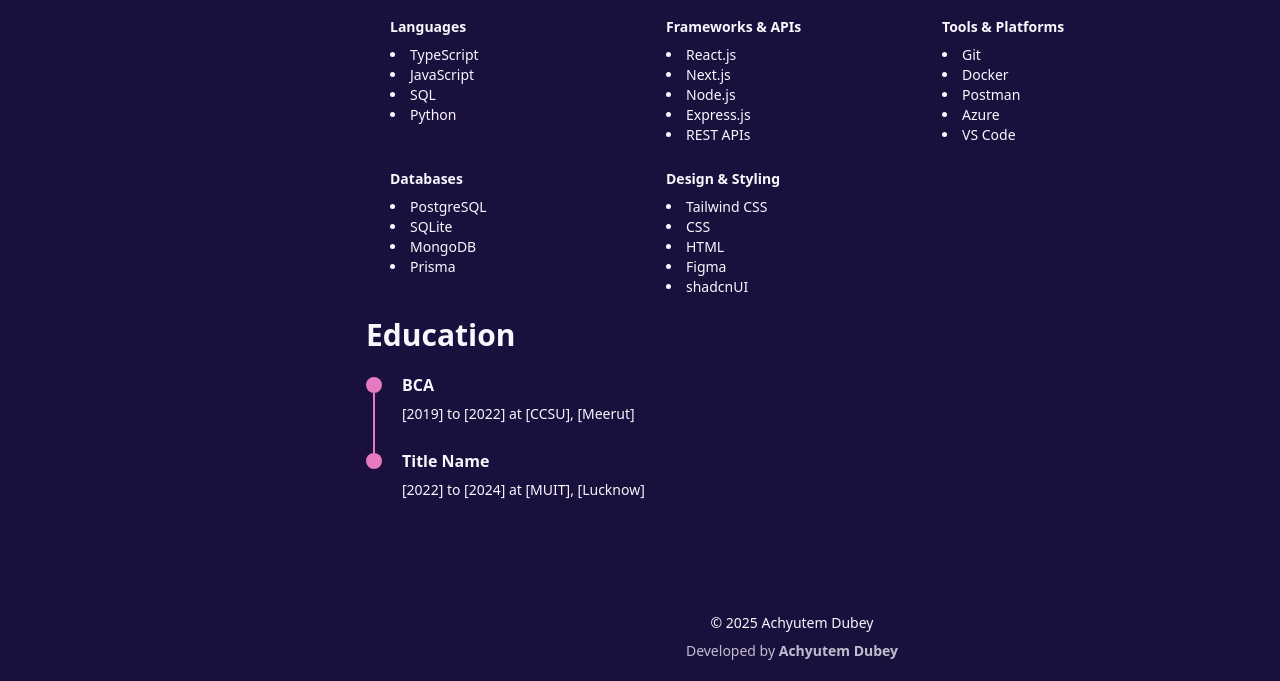
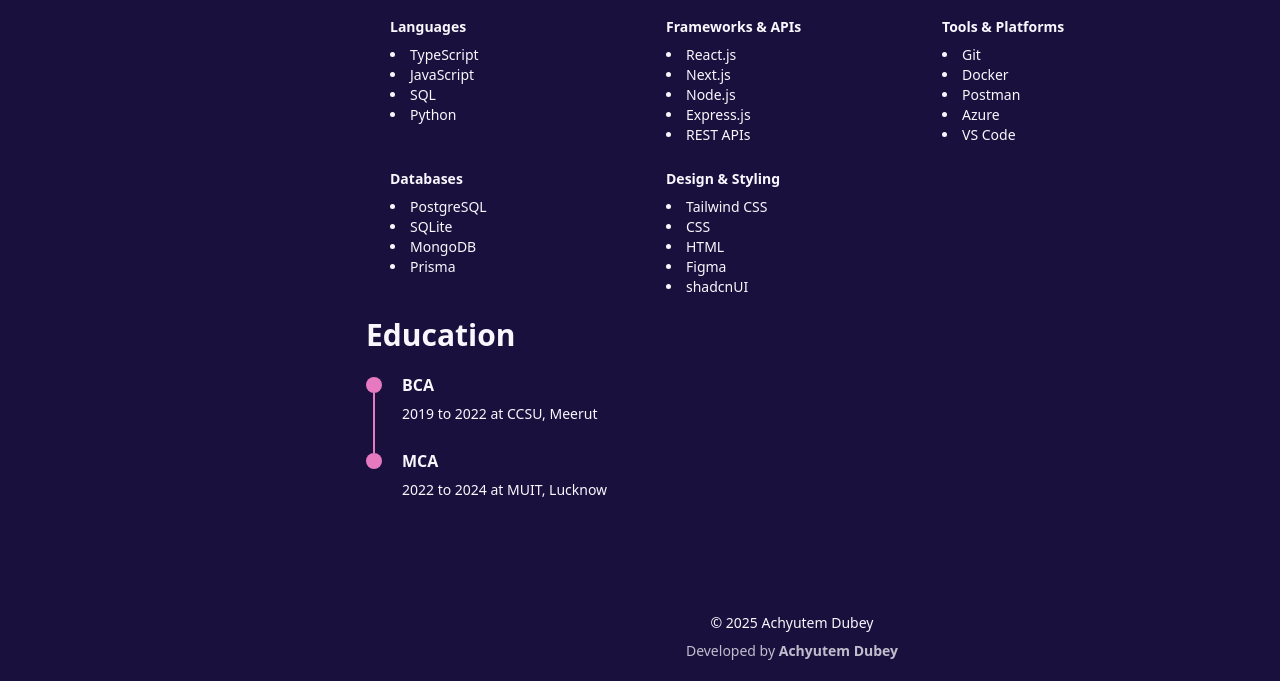
Before and after one commit to Achyutem/achyutem-pf, an Astro site: page /cv in a window 1280 px wide. Shown: the part 819-1500 px from the top of the page. Built offline with nearby package versions, Linux system fonts and the light colour scheme; Astro itself is replaced by a stand-in of ours.

Commit message:
updated cv

```diff
--- a/src/pages/cv.astro
+++ b/src/pages/cv.astro
@@ -104,105 +104,11 @@ import TimeLineElement from "../components/cv/TimeLine.astro";
   <div class="time-line-container grid gap-4 mb-10">
     <TimeLineElement
       title="BCA"
-      subtitle="[2019] to [2022] at [CCSU], [Meerut]"
+      subtitle="2019 to 2022 at CCSU, Meerut"
     />
     <TimeLineElement
-      title="Title Name"
-      subtitle="[2022] to [2024] at [MUIT], [Lucknow]"
+      title="MCA"
+      subtitle="2022 to 2024 at MUIT, Lucknow"
     />
   </div>
 </BaseLayout>
-
-
-<!-- ---
-import BaseLayout from "../layouts/BaseLayout.astro";
-import TimeLineElement from "../components/cv/TimeLine.astro";
----
-
-<BaseLayout title="Resume" sideBarActiveItemID="cv">
-  <div class="mb-5">
-    <div class="text-3xl w-full font-bold">Profile</div>
-  </div>
-
-  <div class="mb-10 text-justify">
-    Lorem ipsum dolor sit amet, consectetur adipiscing elit, sed do eiusmod tempor incididunt ut labore et dolore magna
-    aliqua. Ut enim ad minim veniam, quis nostrud exercitation ullamco laboris nisi ut aliquip ex ea commodo consequat. Duis
-    aute irure dolor in reprehenderit in voluptate velit esse cillum dolore eu fugiat nulla pariatur. Excepteur sint occaecat
-    cupidatat non proident, sunt in culpa qui officia deserunt mollit anim id est laborum.
-  </div>
-
-  <div class="mb-5">
-    <div class="text-3xl w-full font-bold">Education</div>
-  </div>
-
-  <div class="time-line-container grid gap-4 mb-10">
-    <TimeLineElement
-      title="Title Name"
-      subtitle="[start year] to [end year] at [Study Center Name], [City], [Country]"
-    />
-    <TimeLineElement
-      title="Title Name"
-      subtitle="[start year] to [end year] at [Study Center Name], [City], [Country]"
-    />
-  </div>
-
-  <div class="mb-5">
-    <div class="text-3xl w-full font-bold">Experience</div>
-  </div>
-
-  <div class="time-line-container mb-10">
-    <TimeLineElement
-      title="Job Title at Project or Company Name"
-      subtitle="From [Start Date] to [End Date] at [Company], [City], [Country]"
-    >
-      Lorem ipsum dolor sit amet, consectetur adipiscing elit, sed do eiusmod tempor incididunt ut labore et dolore magna aliqua. Ut enim ad minim veniam, quis nostrud exercitation ullamco laboris nisi ut aliquip ex ea commodo consequat. Duis aute irure dolor in reprehenderit in voluptate velit esse cillum dolore eu fugiat nulla pariatur. Excepteur sint occaecat cupidatat non proident.
-    </TimeLineElement>
-    <TimeLineElement
-      title="Job Title at Project or Company Name"
-      subtitle="From [Start Date] to [End Date] at [Company], [City], [Country]"
-    >
-      Lorem ipsum dolor sit amet, consectetur adipiscing elit, sed do eiusmod tempor incididunt ut labore et dolore magna aliqua. Ut enim ad minim veniam, quis nostrud exercitation ullamco laboris nisi ut aliquip ex ea commodo consequat. Duis aute irure dolor in reprehenderit in voluptate velit esse cillum dolore eu fugiat nulla pariatur. Excepteur sint occaecat cupidatat non proident.
-    </TimeLineElement>
-    <TimeLineElement
-      title="Job Title at Project or Company Name"
-      subtitle="From [Start Date] to [End Date] at [Company], [City], [Country]"
-    >
-      Lorem ipsum dolor sit amet, consectetur adipiscing elit, sed do eiusmod tempor incididunt ut labore et dolore magna aliqua. Ut enim ad minim veniam, quis nostrud exercitation ullamco laboris nisi ut aliquip ex ea commodo consequat. Duis aute irure dolor in reprehenderit in voluptate velit esse cillum dolore eu fugiat nulla pariatur. Excepteur sint occaecat cupidatat non proident.
-    </TimeLineElement>
-  </div>
-
-  <div class="mb-5">
-    <div class="text-3xl w-full font-bold">Certifications</div>
-  </div>
-
-  <ul class="list-disc mx-6 mb-10 grid gap-2">
-    <li>
-      <a href="#" target="_blank"> Certification Name (with link)</a>
-    </li>
-    <li>
-      <a href="#" target="_blank"> Certification Name (with link)</a>
-    </li>
-  </ul>
-
-  <div class="mb-5">
-    <div class="text-3xl w-full font-bold">Skills</div>
-  </div>
-
-  <ul class="list-disc md:columns-5 columns-2 mx-6">
-    <li>Skill Name</li>
-    <li>Skill Name</li>
-    <li>Skill Name</li>
-    <li>Skill Name</li>
-    <li>Skill Name</li>
-    <li>Skill Name</li>
-    <li>Skill Name</li>
-    <li>Skill Name</li>
-    <li>Skill Name</li>
-    <li>Skill Name</li>
-    <li>Skill Name</li>
-    <li>Skill Name</li>
-    <li>Skill Name</li>
-    <li>Skill Name</li>
-    <li>Skill Name</li>
-  </ul>
-</BaseLayout> -->
```
